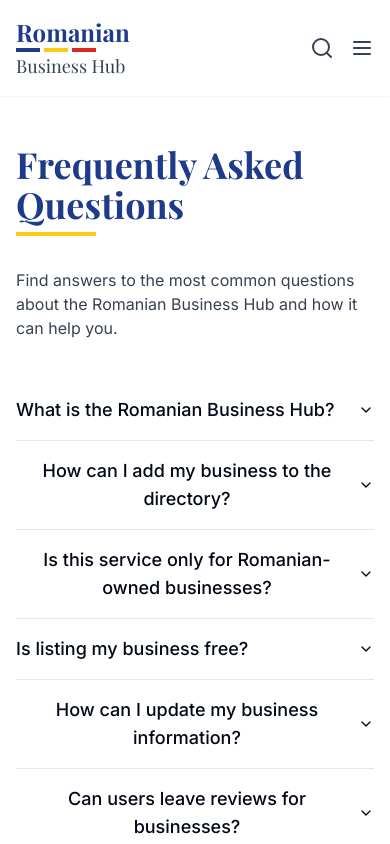
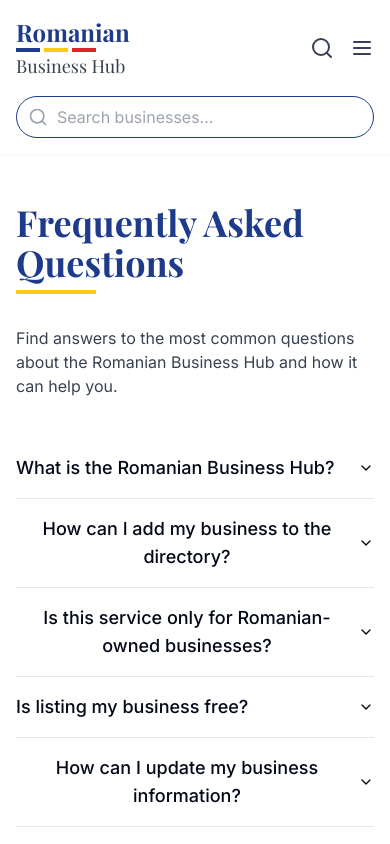
Before and after one commit to GabiMuresan22/flanders-ro-business-hub, a React (Vite) app: page /faq in a window 390 px wide. Both pictures are taken after a click on the button 322 px from the left and 48 px from the top of the page. Shown: the top 844 px of the page. Built offline with nearby package versions, Linux system fonts and the light colour scheme.

Commit message:
Add search functionality to navbar for desktop and mobile
Co-authored-by: GabiMuresan22 <70361421+GabiMuresan22@users.noreply.github.com>

```diff
--- a/src/components/Navbar.tsx
+++ b/src/components/Navbar.tsx
@@ -1,9 +1,22 @@
 
-import React from 'react';
-import { Link } from 'react-router-dom';
+import React, { useState } from 'react';
+import { Link, useNavigate } from 'react-router-dom';
 import { Search } from 'lucide-react';
 
 const Navbar = () => {
+  const [searchQuery, setSearchQuery] = useState('');
+  const [isMobileSearchOpen, setIsMobileSearchOpen] = useState(false);
+  const navigate = useNavigate();
+
+  const handleSearch = (e: React.FormEvent) => {
+    e.preventDefault();
+    if (searchQuery.trim()) {
+      navigate(`/search?q=${encodeURIComponent(searchQuery.trim())}`);
+      setSearchQuery('');
+      setIsMobileSearchOpen(false);
+    }
+  };
+
   return (
     <header className="bg-white shadow-sm">
       <div className="container mx-auto px-4 py-4">
@@ -36,18 +49,23 @@ const Navbar = () => {
             <Link to="/faq" className="font-medium text-gray-700 hover:text-romania-blue transition-colors">
               FAQ
             </Link>
-            <div className="relative">
+            <form onSubmit={handleSearch} className="relative">
               <Search className="absolute left-3 top-1/2 -translate-y-1/2 text-gray-400 h-5 w-5" />
               <input
                 type="text"
                 placeholder="Search businesses..."
+                value={searchQuery}
+                onChange={(e) => setSearchQuery(e.target.value)}
                 className="pl-10 pr-4 py-2 rounded-full border border-gray-200 focus:outline-none focus:border-romania-blue"
               />
-            </div>
+            </form>
           </div>
 
           <div className="md:hidden flex items-center space-x-4">
-            <button className="text-gray-700">
+            <button
+              className="text-gray-700"
+              onClick={() => setIsMobileSearchOpen(!isMobileSearchOpen)}
+            >
               <Search className="h-6 w-6" />
             </button>
             <button className="text-gray-700">
@@ -57,6 +75,23 @@ const Navbar = () => {
             </button>
           </div>
         </div>
+
+        {/* Mobile search input */}
+        {isMobileSearchOpen && (
+          <div className="md:hidden mt-4">
+            <form onSubmit={handleSearch} className="relative">
+              <Search className="absolute left-3 top-1/2 -translate-y-1/2 text-gray-400 h-5 w-5" />
+              <input
+                type="text"
+                placeholder="Search businesses..."
+                value={searchQuery}
+                onChange={(e) => setSearchQuery(e.target.value)}
+                className="w-full pl-10 pr-4 py-2 rounded-full border border-gray-200 focus:outline-none focus:border-romania-blue"
+                autoFocus
+              />
+            </form>
+          </div>
+        )}
       </div>
     </header>
   );
```
